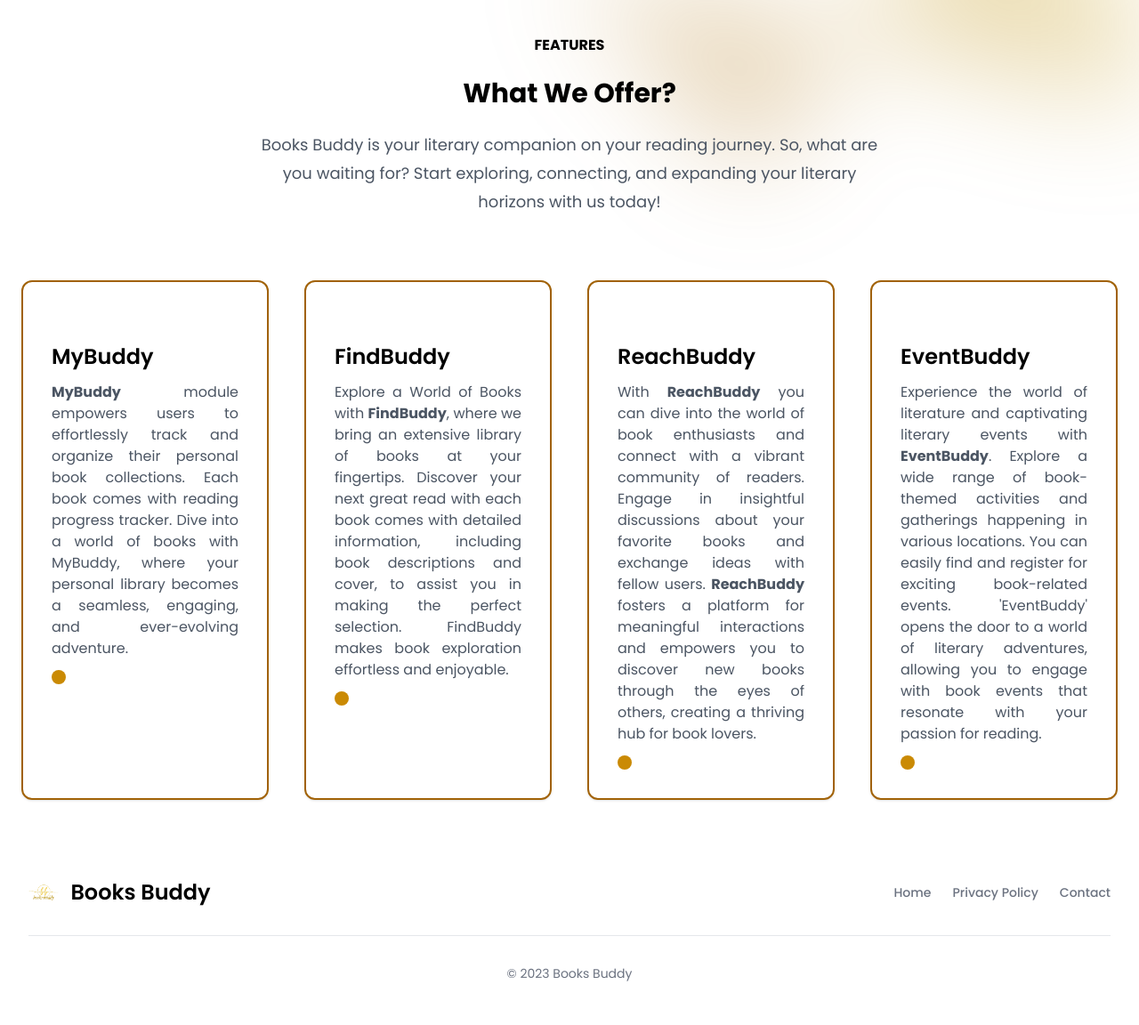
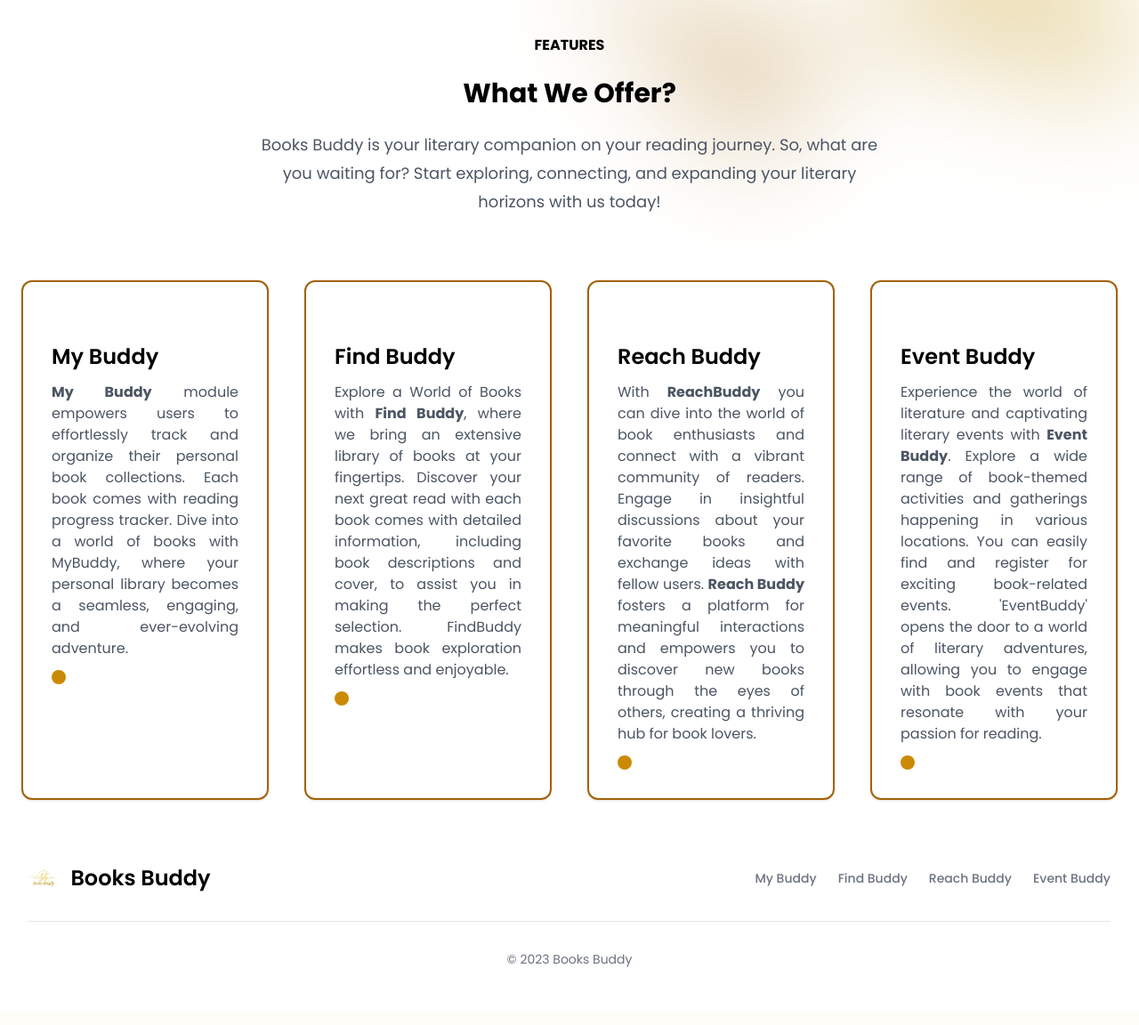
Before and after one commit to jago-bikin-web/book-buddy, a Django app: page / in a window 1280 px wide. Shown: the part 801-1953 px from the top of the page at 89% size. After the commit the page ends 1888 px from the top, so only its background shows below. Run offline with Django 4.2, Linux system fonts and the light colour scheme; some libraries are stand-ins or nearby versions.

Commit message:
feat: menyelesaikan mybuddy dan bersih-bersih

```diff
--- a/main/templates/main.html
+++ b/main/templates/main.html
@@ -60,13 +60,13 @@
               </lord-icon>
             </span>
 
-            <h3 class="text-2xl font-semibold capitalize text-grey-900">MyBuddy</h3>
+            <h3 class="text-2xl font-semibold capitalize text-grey-900">My Buddy</h3>
 
             <p class="text-gray-600 text-justify">
-              <strong>MyBuddy</strong> module empowers users to effortlessly track and organize their personal book collections. Each book comes with reading progress tracker. Dive into a world of books with MyBuddy, where your personal library becomes a seamless, engaging, and ever-evolving adventure.
+              <strong>My Buddy</strong> module empowers users to effortlessly track and organize their personal book collections. Each book comes with reading progress tracker. Dive into a world of books with MyBuddy, where your personal library becomes a seamless, engaging, and ever-evolving adventure.
             </p>
 
-            <a href="#" class="inline-flex p-2 capitalize bg-yellow-600 rounded-full text-white hover">
+            <a href="{% url 'mybuddy:my_buddy' %}" class="inline-flex p-2 capitalize bg-yellow-600 rounded-full text-white hover">
               <lord-icon
                   src="https://cdn.lordicon.com/whtfgdfm.json"
                   trigger="hover"
@@ -84,10 +84,10 @@
             </lord-icon>
           </span>
 
-          <h3 class="text-2xl font-semibold capitalize text-grey-900">FindBuddy</h3>
+          <h3 class="text-2xl font-semibold capitalize text-grey-900">Find Buddy</h3>
 
           <p class="text-gray-600 text-justify">
-            Explore a World of Books with <strong>FindBuddy</strong>, where we bring an extensive library of books at your fingertips. Discover your next great read with each book comes with detailed information, including book descriptions and cover, to assist you in making the perfect selection. FindBuddy makes book exploration effortless and enjoyable.
+            Explore a World of Books with <strong>Find Buddy</strong>, where we bring an extensive library of books at your fingertips. Discover your next great read with each book comes with detailed information, including book descriptions and cover, to assist you in making the perfect selection. FindBuddy makes book exploration effortless and enjoyable.
           </p>
 
           <a href="#" class="inline-flex p-2 capitalize bg-yellow-600 rounded-full text-white hover">
@@ -108,10 +108,10 @@
             </lord-icon>
           </span>
 
-          <h3 class="text-2xl font-semibold capitalize text-grey-900">ReachBuddy</h3>
+          <h3 class="text-2xl font-semibold capitalize text-grey-900">Reach Buddy</h3>
 
           <p class="text-gray-600 text-justify">
-            With <strong>ReachBuddy</strong> you can dive into the world of book enthusiasts and connect with a vibrant community of readers. Engage in insightful discussions about your favorite books and exchange ideas with fellow users. <strong>ReachBuddy</strong> fosters a platform for meaningful interactions and empowers you to discover new books through the eyes of others, creating a thriving hub for book lovers.
+            With <strong>ReachBuddy</strong> you can dive into the world of book enthusiasts and connect with a vibrant community of readers. Engage in insightful discussions about your favorite books and exchange ideas with fellow users. <strong>Reach Buddy</strong> fosters a platform for meaningful interactions and empowers you to discover new books through the eyes of others, creating a thriving hub for book lovers.
           </p>
 
           <a href="{% url 'reachbuddy:show_reachbuddy' %}" class="inline-flex p-2 capitalize bg-yellow-600 rounded-full text-white hover">
@@ -132,13 +132,13 @@
             </lord-icon>
           </span>
 
-          <h3 class="text-2xl font-semibold capitalize text-grey-900">EventBuddy</h3>
+          <h3 class="text-2xl font-semibold capitalize text-grey-900">Event Buddy</h3>
 
           <p class="text-gray-600 text-justify">
-            Experience the world of literature and captivating literary events with <strong>EventBuddy</strong>. Explore a wide range of book-themed activities and gatherings happening in various locations. You can easily find and register for exciting book-related events. 'EventBuddy' opens the door to a world of literary adventures, allowing you to engage with book events that resonate with your passion for reading.
+            Experience the world of literature and captivating literary events with <strong>Event Buddy</strong>. Explore a wide range of book-themed activities and gatherings happening in various locations. You can easily find and register for exciting book-related events. 'EventBuddy' opens the door to a world of literary adventures, allowing you to engage with book events that resonate with your passion for reading.
           </p>
 
-          <a href="#" class="inline-flex p-2 capitalize bg-yellow-600 rounded-full text-white hover">
+          <a href="{% url 'eventbuddy:show_eventbuddy' %}" class="inline-flex p-2 capitalize bg-yellow-600 rounded-full text-white hover">
             <lord-icon
                 src="https://cdn.lordicon.com/whtfgdfm.json"
                 trigger="hover"
--- a/main/views.py
+++ b/main/views.py
@@ -12,6 +12,7 @@ from django.contrib.auth.models import User
 from django.contrib.auth.decorators import login_required
 
 from main.models import Profile
+from mybuddy.models import OwnedBook
 
 
 def show_landing_page(request):
@@ -34,10 +35,12 @@ def show_landing_page(request):
 def home(request):
     user = Profile.objects.get(user=request.user)
     profile_picture = user.profile_picture
+    banyak_buku = len(OwnedBook.objects.filter(user=user))
 
     context = {
         'user': user.full_name,
-        'profile_picture': profile_picture
+        'profile_picture': profile_picture,
+        'buku' : banyak_buku
     }
 
     return render(request, "home.html", context)
--- a/mybuddy/forms.py
+++ b/mybuddy/forms.py
@@ -22,7 +22,7 @@ class UpdateForm(forms.ModelForm):
     )
 
     ulasan = forms.CharField(
-        required= True,
+        required= False,
         widget= forms.Textarea(attrs= {
             "class": "ulasan block p-2.5 w-full text-sm text-gray-900 rounded-lg border border-gray-300 focus:ring-primary-500 focus:border-primary-500 bg-slate-200 border-gray-600 dark:placeholder-gray-400 text-grey-900 dark:focus:ring-primary-500 dark:focus:border-primary-500",
             "rows":5,
--- a/mybuddy/templates/addbuddy.html
+++ b/mybuddy/templates/addbuddy.html
@@ -8,7 +8,7 @@
 {% endblock %}
 
 {% block meta %}
-<title>MyBuddy | Books Buddy</title>
+<title>My Buddy | Books Buddy</title>
 <link rel="stylesheet" href="{% static 'css/mybuddy.css' %}" type="text/css" />
 {% endblock %}
 
@@ -59,11 +59,11 @@
 
         <div class="relative mt-2 isolate">
             <div class="absolute inset-y-0 left-0 flex items-center pl-3 pointer-events-none">
-                <svg class="w-4 h-4 text-gray-500 dark:text-gray-400" aria-hidden="true" xmlns="http://www.w3.org/2000/svg" fill="none" viewBox="0 0 20 20">
+                <svg class="w-4 h-4 text-white" aria-hidden="true" xmlns="http://www.w3.org/2000/svg" fill="none" viewBox="0 0 20 20">
                     <path stroke="currentColor" stroke-linecap="round" stroke-linejoin="round" stroke-width="2" d="m19 19-4-4m0-7A7 7 0 1 1 1 8a7 7 0 0 1 14 0Z"/>
                 </svg>
             </div>
-            <input type="search" id="search-book" name="query" class="search-book block w-full p-4 pl-10 text-sm text-gray-900 border rounded-lg focus:border-yellow-500 bg-gray-700 border-gray-600 placeholder-gray-400 text-white" placeholder="Search Books ...">
+            <input type="search" id="search-book" name="query" class="search-book block w-full p-4 pl-10 text-sm border rounded-lg bg-yellow-600 border-gray-600 placeholder-gray-200 text-white" placeholder="Search Books ...">
         </div>
 
         <div
--- a/mybuddy/templates/dummy.html
+++ /dev/null
@@ -1 +0,0 @@
-method="post" action="{% url 'mybuddy:update_own_book' %}
--- a/mybuddy/templates/mybuddy.html
+++ b/mybuddy/templates/mybuddy.html
@@ -8,7 +8,7 @@
 {% endblock %}
 
 {% block meta %}
-<title>MyBuddy | Books Buddy</title>
+<title>My Buddy | Books Buddy</title>
 <link rel="stylesheet" href="{% static 'css/mybuddy.css' %}" type="text/css" />
 {% endblock %}
 
@@ -87,7 +87,7 @@
                 </button>
             </div>
             <!-- Modal body -->
-            <form id="form-update" method="post">
+            <form id="form-update" method="dialog">
                 <div class="grid gap-4 mb-4 sm:grid-cols-2">
                     <div>
                         <label for="id_page_track" class="block mb-2 text-sm font-medium text-gray-900 text-grey-900">Page</label>
--- a/mybuddy/urls.py
+++ b/mybuddy/urls.py
@@ -9,5 +9,7 @@ urlpatterns = [
     path('', show_my_buddy, name='my_buddy'),
     path('add-buddy/', add_buddy, name='add_buddy'),
     path('get-own-book/', get_owned_book, name='get_owned_book'),
-    path('update-own-book/', update_own_book, name='update_own_book')
+    path('update-own-book/', update_own_book, name='update_own_book'),
+    path('add-page-track/', add_page_track, name='add_page_track'),
+    path('sub-page-track/', sub_page_track, name='sub_page_track'),
 ]
--- a/templates/base.html
+++ b/templates/base.html
@@ -36,7 +36,7 @@
   <link href="{% static 'img/logo.png' %}" rel="apple-touch-icon">
   <script src="https://ajax.googleapis.com/ajax/libs/jquery/3.7.0/jquery.min.js"></script>
 </head>
-<body>
+<body class="flex flex-col min-h-screen">
 
   <!-- Content -->
   {% block content %}
--- a/templates/footer.html
+++ b/templates/footer.html
@@ -1,7 +1,7 @@
 <!--  Load static files -->
 {% load static %}
 
-<footer class="m-4 bottom-0 left-0">
+<footer class="mt-auto m-4 bottom-0 left-0">
   <div class="w-full max-w-screen-xl mx-auto p-4 md:py-8">
     <div class="sm:flex sm:items-center sm:justify-between">
       <a href="#" class="flex items-center mb-4 sm:mb-0">
@@ -13,9 +13,13 @@
         <span class="self-center text-2xl font-semibold whitespace-nowrap">Books Buddy</span>
       </a>
       <div class="flex flex-wrap items-center mb-6 text-sm font-medium text-gray-500 sm:mb-0">
-          <a href="#" class="mr-4 hover:underline md:mr-6">Home</a>
-          <a href="#" class="mr-4 hover:underline md:mr-6">Privacy Policy</a>
-          <a href="#" class="hover:underline">Contact</a>
+        {% if user %}
+          <a href="{% url 'main:home'%}" class="mr-4 hover:underline md:mr-6">Home</a>
+        {% endif %}
+          <a href="{% url 'mybuddy:my_buddy'%}" class="mr-4 hover:underline md:mr-6">My Buddy</a>
+          <a href="#" class="mr-4 hover:underline md:mr-6">Find Buddy</a>
+          <a href="#" class="mr-4 hover:underline md:mr-6">Reach Buddy</a>
+          <a href="{% url 'eventbuddy:show_eventbuddy' %}" class="hover:underline">Event Buddy</a>
       </div>
     </div>
     <hr class="my-6 border-gray-200 sm:mx-auto dark:border-gray-700 lg:my-8"/>
--- a/templates/header.html
+++ b/templates/header.html
@@ -49,7 +49,7 @@
     <div class="fixed inset-0 z-50"></div>
     <div class="fixed inset-y-0 right-0 z-50 w-full overflow-y-auto bg-white px-6 py-6 sm:max-w-sm sm:ring-1 sm:ring-gray-900/10">
       <div class="flex items-center justify-between">
-        <a href="/" class="-m-1.5 p-1.5">
+        <a href="{% url 'main:landing_page' %}" class="-m-1.5 p-1.5">
           <span class="sr-only">Books Buddy</span>
           <img class="h-8 w-auto" src="{% static 'img/logo2.png' %}" alt="books buddy logo">
         </a>
@@ -69,11 +69,17 @@
             <a href="{% url 'mybuddy:my_buddy'%}" class="-mx-3 block rounded-lg px-3 py-2 text-base font-semibold leading-7 text-gray-900 hover:bg-gray-50">My Buddy</a>
             <a href="#" class="-mx-3 block rounded-lg px-3 py-2 text-base font-semibold leading-7 text-gray-900 hover:bg-gray-50">Find Buddy</a>
             <a href="#" class="-mx-3 block rounded-lg px-3 py-2 text-base font-semibold leading-7 text-gray-900 hover:bg-gray-50">Reach Buddy</a>
-            <a href="#" class="-mx-3 block rounded-lg px-3 py-2 text-base font-semibold leading-7 text-gray-900 hover:bg-gray-50">Event Buddy</a>
+            <a href="{% url 'eventbuddy:show_eventbuddy' %}" class="-mx-3 block rounded-lg px-3 py-2 text-base font-semibold leading-7 text-gray-900 hover:bg-gray-50">Event Buddy</a>
           </div>
+          {% if user %}
           <div class="py-6">
             <a href="{% url 'main:login' %}" class="-mx-3 block rounded-lg px-3 py-2.5 text-base font-semibold leading-7 text-gray-900 hover:bg-gray-50">Log in</a>
           </div>
+          {% else %}
+          <div class="py-6">
+            <a href="{% url 'main:logout' %}" class="-mx-3 block rounded-lg px-3 py-2.5 text-base font-semibold leading-7 text-gray-900 hover:bg-gray-50">Log out</a>
+          </div>
+          {% endif %}
         </div>
       </div>
     </div>
```
Also changed, not shown: main/templates/home.html (+10 -2 lines), mybuddy/static/js/mybuddy.js (+38 -4 lines), mybuddy/views.py (+33 -5 lines).
